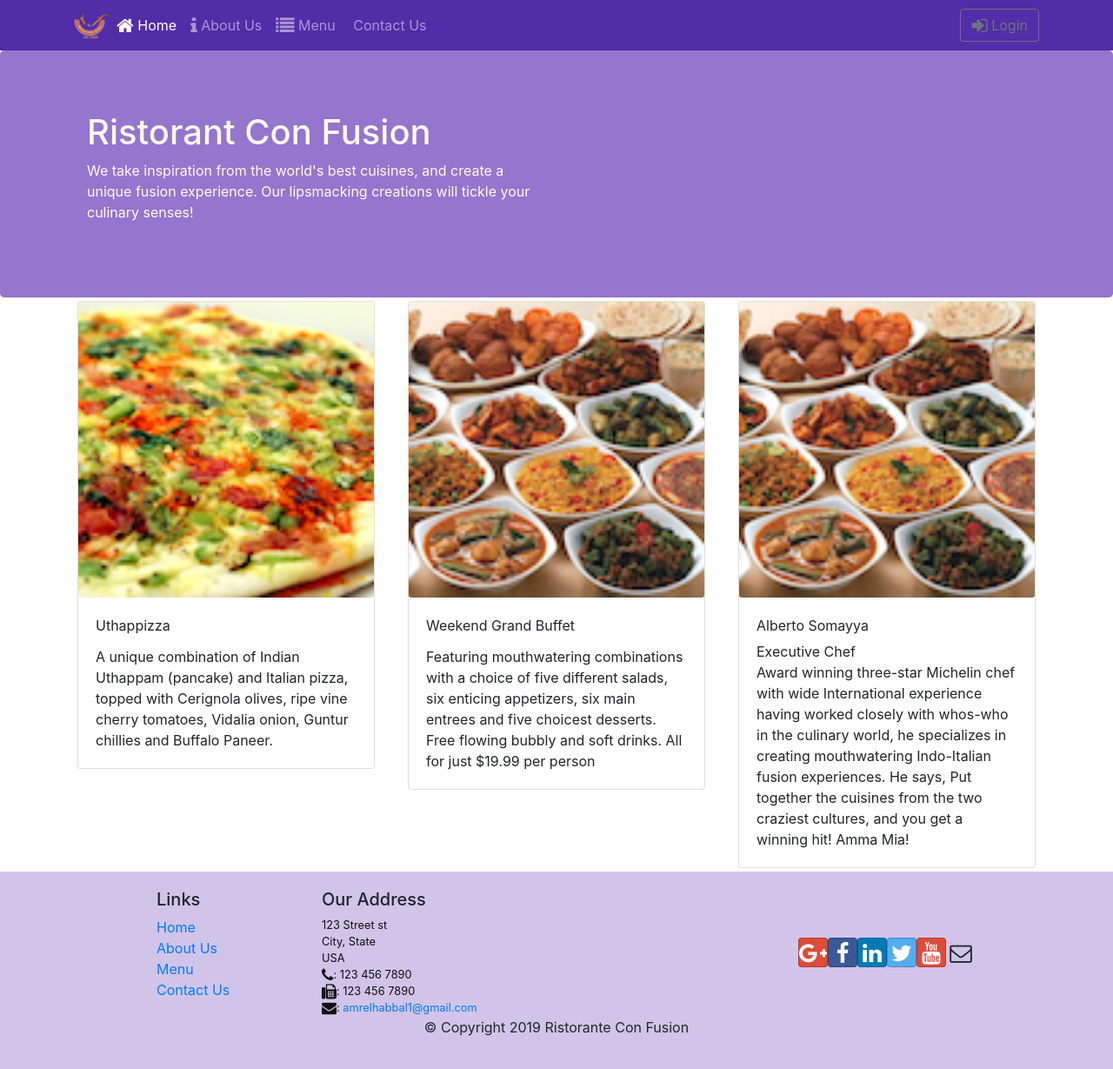
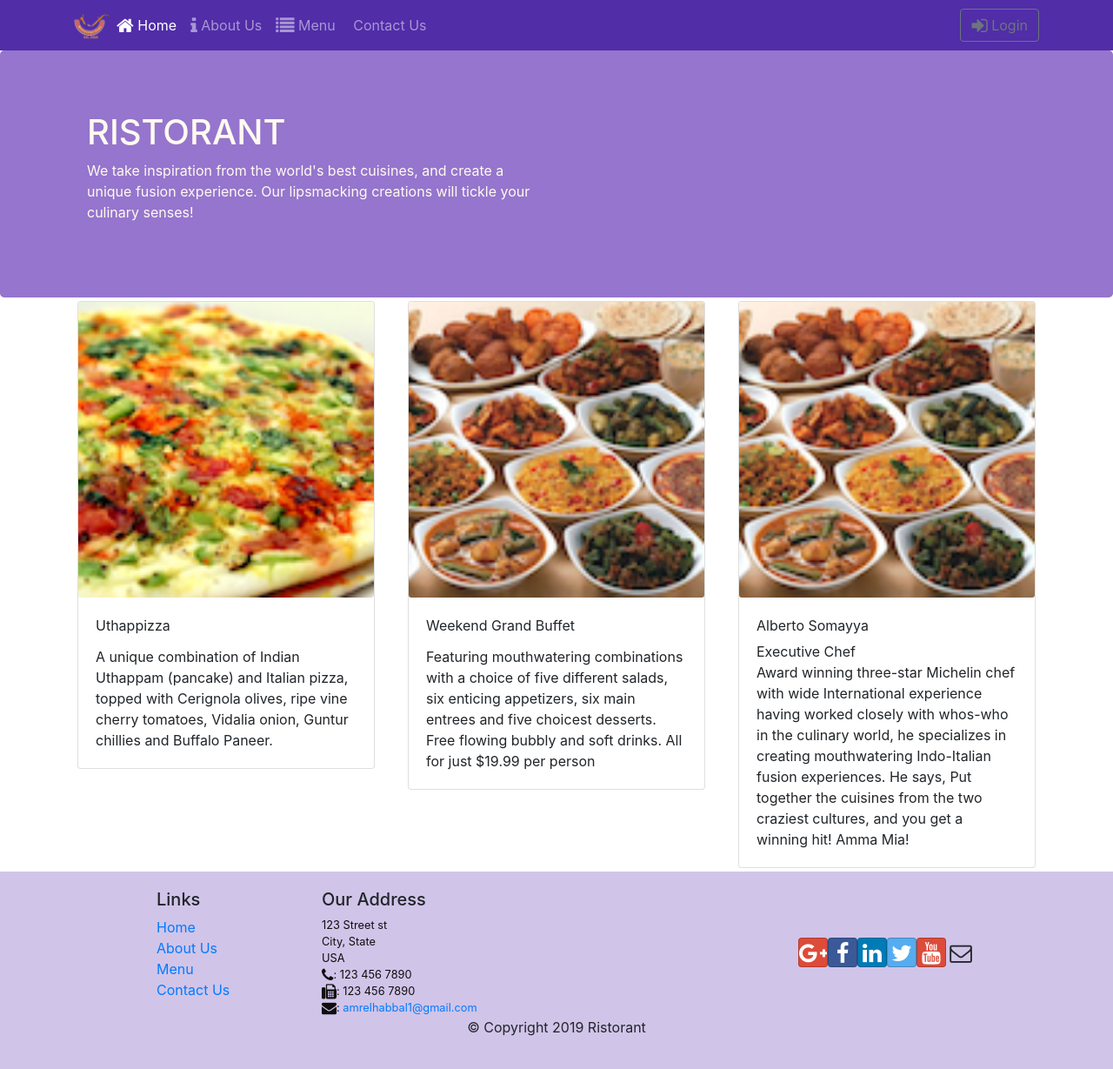
Before and after one commit to webTech75/react-redux, a React (Create React App) app: page /home in a window 1280 px wide. Shown: the whole page at 87% size. Built offline with nearby package versions, Linux system fonts and the light colour scheme; what react-redux-form would draw is missing.

Commit message:
clean up

```diff
--- a/src/components/FooterComponent.js
+++ b/src/components/FooterComponent.js
@@ -39,7 +39,7 @@ export const Footer = () => (
        </div>
        <div className="row justify-content-center">
            <div className="col-auto">
-               <p>© Copyright 2019 Ristorante Con Fusion</p>
+               <p>© Copyright 2019 Ristorant</p>
            </div>
        </div>
    </div>
--- a/src/components/HeaderComponent.js
+++ b/src/components/HeaderComponent.js
@@ -31,7 +31,7 @@ export default class Header extends Component {
                <div className="container">
                   <NavbarToggler onClick={this.toggleNav} />
                   <NavbarBrand className="mr-auto" href="/">
-                     <img src="assets/images/logo.png" height="30" width="41" alt="Ristorante Con Fusion" />
+                     <img src="assets/images/logo.png" height="30" width="41" alt="Ristorant" />
                   </NavbarBrand>
                   <Collapse isOpen={this.state.isNavOpen} navbar>
                      <Nav navbar>
@@ -70,7 +70,7 @@ export default class Header extends Component {
                <div className="container">
                   <div className="row row-header">
                      <div className="col-12 col-sm-6">
-                        <h1>Ristorant Con Fusion</h1>
+                        <h1>RISTORANT</h1>
                         <p>We take inspiration from the world's best cuisines, and create a unique fusion experience. Our lipsmacking creations will tickle your culinary senses!</p>
                      </div>
                   </div>
--- a/src/components/MainComponent.js
+++ b/src/components/MainComponent.js
@@ -5,7 +5,7 @@ import ContactComponent from './ContactComponent';
 import {DishDetails} from './DishDetails';
 import { Footer } from './FooterComponent';
 import  Home  from './HomeComponent';
-import { Switch, Route, Redirect, withRouter } from 'react-router-dom';
+import { Switch, Route, Redirect } from 'react-router-dom';
 import About from './AboutComponent';
 import { connect } from 'react-redux';
 import { addComment, fetchDishes } from '../containers/ActionCreaters';
@@ -47,7 +47,6 @@ class MainComponent extends Component {
           <Route exact path='/contactus' component={() => <ContactComponent resetFeedbackForm={this.props.resetFeedbackForm} />} />
           <Redirect to='/home' />
         </Switch>
-
         <Footer />
       </div>
     );
```
